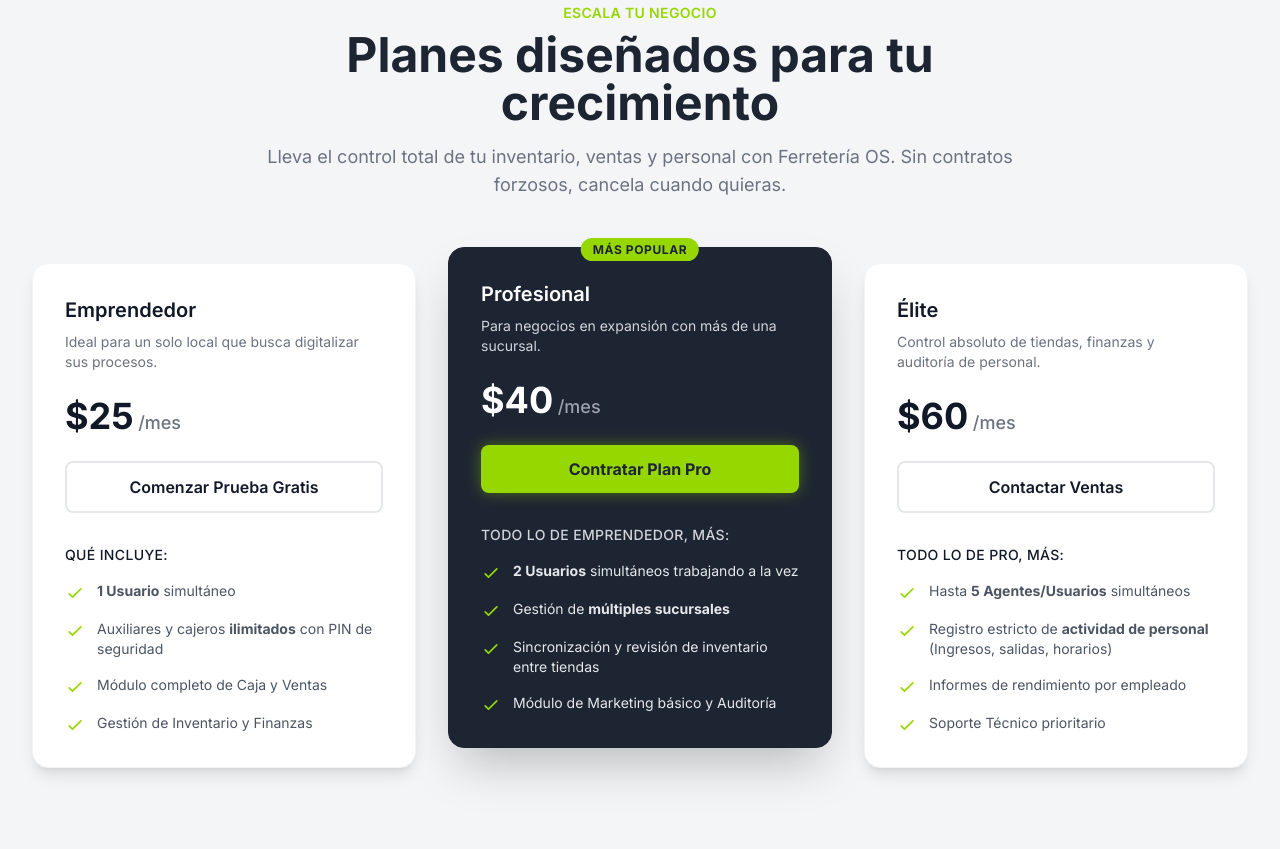
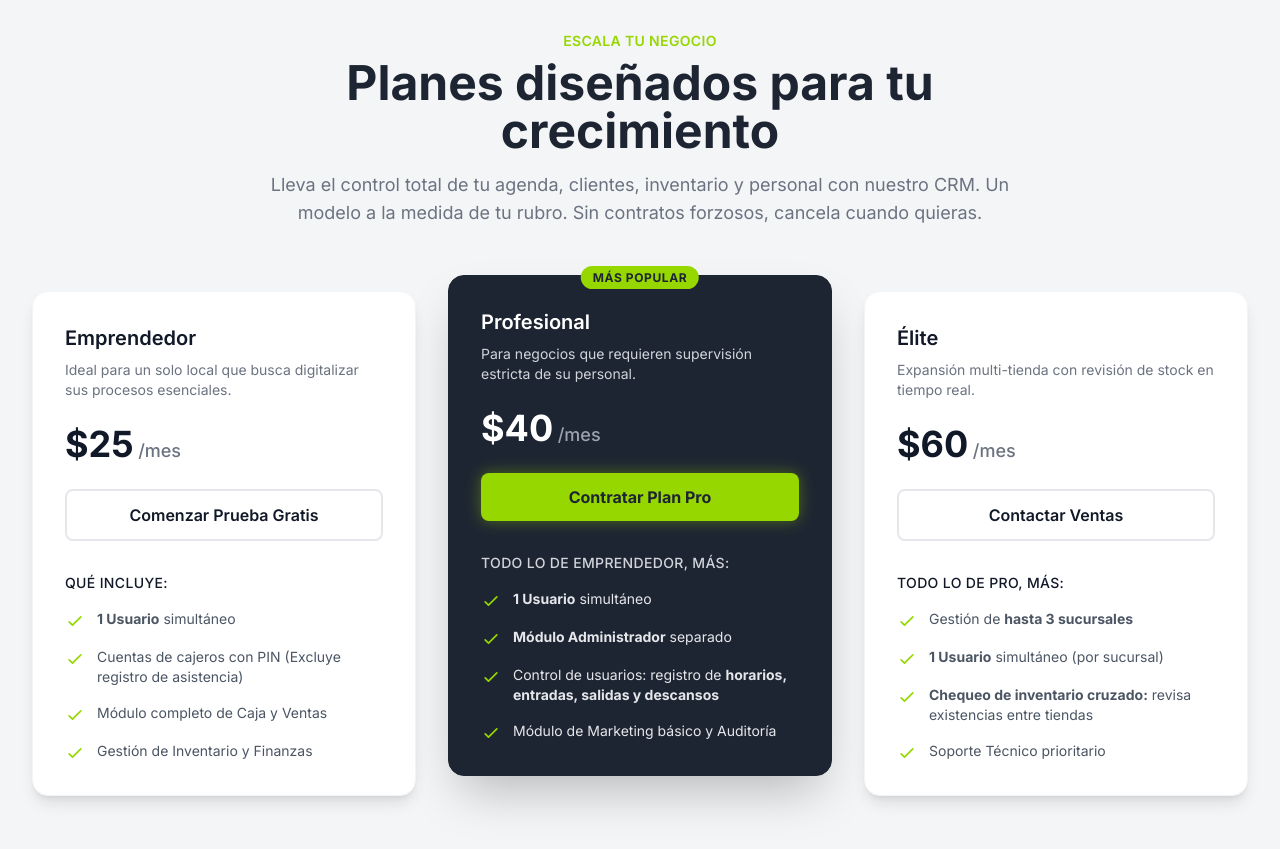
Before and after one commit to fernandoGaitan/crm.os, a plain HTML site: page index.html in a window 1280 px wide. Shown: the part 1803-2652 px from the top of the page. Drawn offline with nearby package versions, Linux system fonts and the light colour scheme.

Commit message:
Add files via upload

```diff
--- a/index.html
+++ b/index.html
@@ -3,7 +3,7 @@
 <head>
     <meta charset="UTF-8">
     <meta name="viewport" content="width=device-width, initial-scale=1.0">
-    <title>Planes y Precios - Ferretería OS</title>
+    <title>Planes y Precios - Sistema CRM y Gestión</title>
     <script src="https://cdn.tailwindcss.com"></script>
     <link href="https://fonts.googleapis.com/css2?family=Inter:wght@300;400;500;600;700&display=swap" rel="stylesheet">
     <script>
@@ -33,7 +33,7 @@
         <div class="text-center max-w-3xl mx-auto mb-12">
             <h2 class="text-brand-green font-semibold tracking-wide uppercase text-sm mb-2">Conoce el sistema</h2>
             <h1 class="text-3xl font-extrabold text-brand-dark sm:text-4xl">Una interfaz diseñada para la productividad</h1>
-            <p class="mt-4 text-lg text-gray-500">Descubre cómo Ferretería OS simplifica cada aspecto de tu negocio con módulos intuitivos y fáciles de usar.</p>
+            <p class="mt-4 text-lg text-gray-500">Descubre cómo nuestro servicio integral de CRM simplifica tu operación. Control y registro de clientes, inventarios, citas, ventas y más. <strong>No importa tu industria, contamos con varios modelos adaptables a las necesidades específicas de tu rubro.</strong></p>
         </div>
 
         <!-- Hero Image (Dashboard) -->
@@ -109,7 +109,7 @@
             <h2 class="text-brand-green font-semibold tracking-wide uppercase text-sm mb-2">Escala tu negocio</h2>
             <h1 class="text-4xl font-extrabold text-brand-dark sm:text-5xl mb-4">Planes diseñados para tu crecimiento</h1>
             <p class="text-lg text-gray-500">
-                Lleva el control total de tu inventario, ventas y personal con Ferretería OS. Sin contratos forzosos, cancela cuando quieras.
+                Lleva el control total de tu agenda, clientes, inventario y personal con nuestro CRM. Un modelo a la medida de tu rubro. Sin contratos forzosos, cancela cuando quieras.
             </p>
         </div>
 
@@ -119,7 +119,7 @@
             <!-- Plan 1: Básico -->
             <div class="bg-white rounded-2xl shadow-lg border border-gray-100 p-8 flex flex-col relative">
                 <h3 class="text-xl font-semibold text-gray-900 mb-2">Emprendedor</h3>
-                <p class="text-sm text-gray-500 mb-6">Ideal para un solo local que busca digitalizar sus procesos.</p>
+                <p class="text-sm text-gray-500 mb-6">Ideal para un solo local que busca digitalizar sus procesos esenciales.</p>
 
                 <div class="mb-6">
                     <span class="text-4xl font-extrabold text-gray-900">$25</span>
@@ -139,7 +139,7 @@
                         </li>
                         <li class="flex items-start">
                             <svg class="w-5 h-5 text-brand-green flex-shrink-0 mt-0.5" fill="none" stroke="currentColor" viewBox="0 0 24 24"><path stroke-linecap="round" stroke-linejoin="round" stroke-width="2" d="M5 13l4 4L19 7"></path></svg>
-                            <span class="ml-3 text-gray-600 text-sm">Auxiliares y cajeros <strong>ilimitados</strong> con PIN de seguridad</span>
+                            <span class="ml-3 text-gray-600 text-sm">Cuentas de cajeros con PIN (Excluye registro de asistencia)</span>
                         </li>
                         <li class="flex items-start">
                             <svg class="w-5 h-5 text-brand-green flex-shrink-0 mt-0.5" fill="none" stroke="currentColor" viewBox="0 0 24 24"><path stroke-linecap="round" stroke-linejoin="round" stroke-width="2" d="M5 13l4 4L19 7"></path></svg>
@@ -163,7 +163,7 @@
                 </div>
 
                 <h3 class="text-xl font-semibold text-white mb-2">Profesional</h3>
-                <p class="text-sm text-gray-300 mb-6">Para negocios en expansión con más de una sucursal.</p>
+                <p class="text-sm text-gray-300 mb-6">Para negocios que requieren supervisión estricta de su personal.</p>
 
                 <div class="mb-6">
                     <span class="text-4xl font-extrabold text-white">$40</span>
@@ -179,15 +179,15 @@
                     <ul class="space-y-4">
                         <li class="flex items-start">
                             <svg class="w-5 h-5 text-brand-green flex-shrink-0 mt-0.5" fill="none" stroke="currentColor" viewBox="0 0 24 24"><path stroke-linecap="round" stroke-linejoin="round" stroke-width="2" d="M5 13l4 4L19 7"></path></svg>
-                            <span class="ml-3 text-gray-200 text-sm"><strong>2 Usuarios</strong> simultáneos trabajando a la vez</span>
+                            <span class="ml-3 text-gray-200 text-sm"><strong>1 Usuario</strong> simultáneo</span>
                         </li>
                         <li class="flex items-start">
                             <svg class="w-5 h-5 text-brand-green flex-shrink-0 mt-0.5" fill="none" stroke="currentColor" viewBox="0 0 24 24"><path stroke-linecap="round" stroke-linejoin="round" stroke-width="2" d="M5 13l4 4L19 7"></path></svg>
-                            <span class="ml-3 text-gray-200 text-sm">Gestión de <strong>múltiples sucursales</strong></span>
+                            <span class="ml-3 text-gray-200 text-sm"><strong>Módulo Administrador</strong> separado</span>
                         </li>
                         <li class="flex items-start">
                             <svg class="w-5 h-5 text-brand-green flex-shrink-0 mt-0.5" fill="none" stroke="currentColor" viewBox="0 0 24 24"><path stroke-linecap="round" stroke-linejoin="round" stroke-width="2" d="M5 13l4 4L19 7"></path></svg>
-                            <span class="ml-3 text-gray-200 text-sm">Sincronización y revisión de inventario entre tiendas</span>
+                            <span class="ml-3 text-gray-200 text-sm">Control de usuarios: registro de <strong>horarios, entradas, salidas y descansos</strong></span>
                         </li>
                         <li class="flex items-start">
                             <svg class="w-5 h-5 text-brand-green flex-shrink-0 mt-0.5" fill="none" stroke="currentColor" viewBox="0 0 24 24"><path stroke-linecap="round" stroke-linejoin="round" stroke-width="2" d="M5 13l4 4L19 7"></path></svg>
@@ -200,7 +200,7 @@
             <!-- Plan 3: Avanzado -->
             <div class="bg-white rounded-2xl shadow-lg border border-gray-100 p-8 flex flex-col relative">
                 <h3 class="text-xl font-semibold text-gray-900 mb-2">Élite</h3>
-                <p class="text-sm text-gray-500 mb-6">Control absoluto de tiendas, finanzas y auditoría de personal.</p>
+                <p class="text-sm text-gray-500 mb-6">Expansión multi-tienda con revisión de stock en tiempo real.</p>
 
                 <div class="mb-6">
                     <span class="text-4xl font-extrabold text-gray-900">$60</span>
@@ -216,15 +216,15 @@
                     <ul class="space-y-4">
                         <li class="flex items-start">
                             <svg class="w-5 h-5 text-brand-green flex-shrink-0 mt-0.5" fill="none" stroke="currentColor" viewBox="0 0 24 24"><path stroke-linecap="round" stroke-linejoin="round" stroke-width="2" d="M5 13l4 4L19 7"></path></svg>
-                            <span class="ml-3 text-gray-600 text-sm">Hasta <strong>5 Agentes/Usuarios</strong> simultáneos</span>
+                            <span class="ml-3 text-gray-600 text-sm">Gestión de <strong>hasta 3 sucursales</strong></span>
                         </li>
                         <li class="flex items-start">
                             <svg class="w-5 h-5 text-brand-green flex-shrink-0 mt-0.5" fill="none" stroke="currentColor" viewBox="0 0 24 24"><path stroke-linecap="round" stroke-linejoin="round" stroke-width="2" d="M5 13l4 4L19 7"></path></svg>
-                            <span class="ml-3 text-gray-600 text-sm">Registro estricto de <strong>actividad de personal</strong> (Ingresos, salidas, horarios)</span>
+                            <span class="ml-3 text-gray-600 text-sm"><strong>1 Usuario</strong> simultáneo (por sucursal)</span>
                         </li>
                         <li class="flex items-start">
                             <svg class="w-5 h-5 text-brand-green flex-shrink-0 mt-0.5" fill="none" stroke="currentColor" viewBox="0 0 24 24"><path stroke-linecap="round" stroke-linejoin="round" stroke-width="2" d="M5 13l4 4L19 7"></path></svg>
-                            <span class="ml-3 text-gray-600 text-sm">Informes de rendimiento por empleado</span>
+                            <span class="ml-3 text-gray-600 text-sm"><strong>Chequeo de inventario cruzado:</strong> revisa existencias entre tiendas</span>
                         </li>
                         <li class="flex items-start">
                             <svg class="w-5 h-5 text-brand-green flex-shrink-0 mt-0.5" fill="none" stroke="currentColor" viewBox="0 0 24 24"><path stroke-linecap="round" stroke-linejoin="round" stroke-width="2" d="M5 13l4 4L19 7"></path></svg>
```
